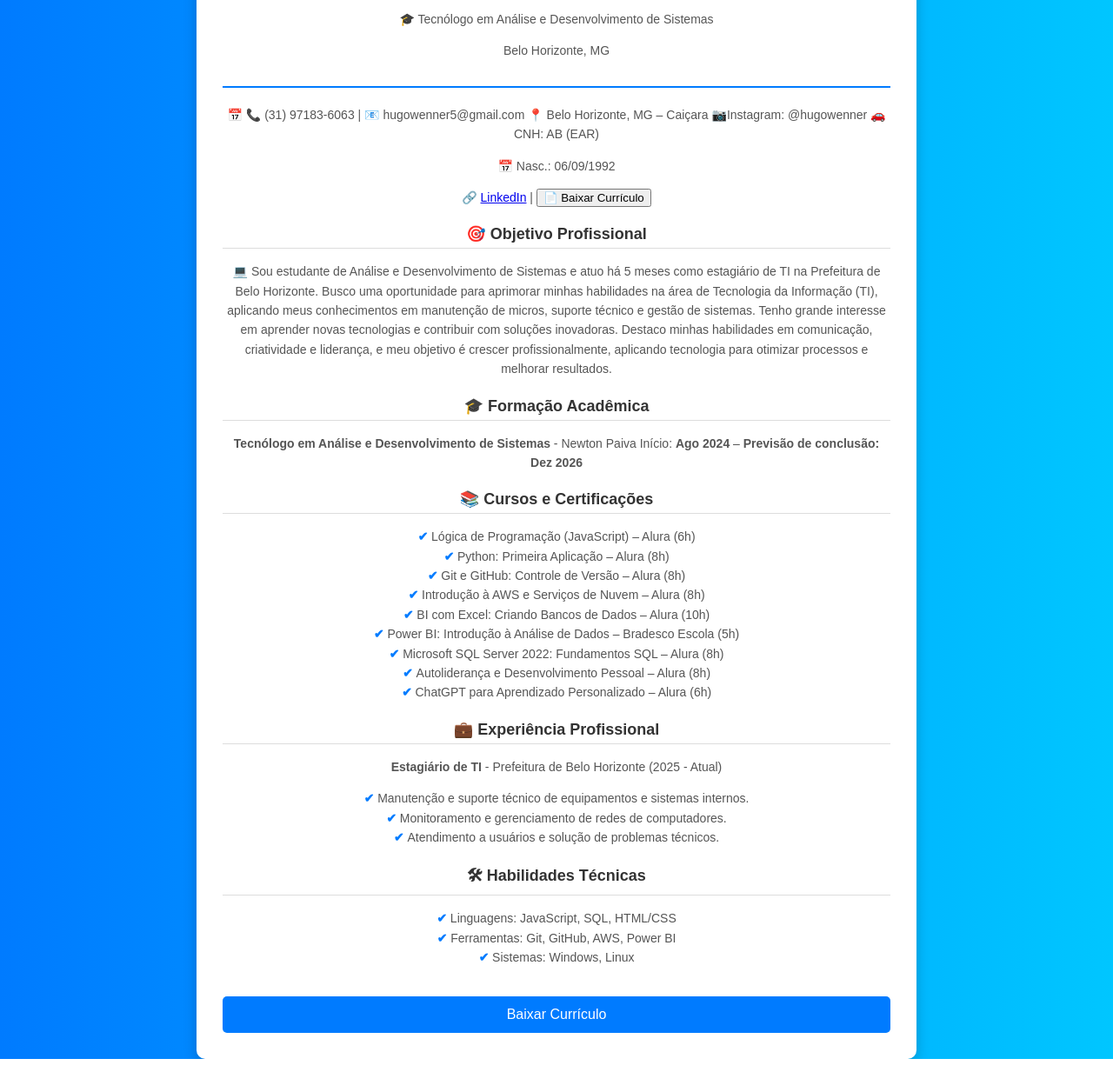
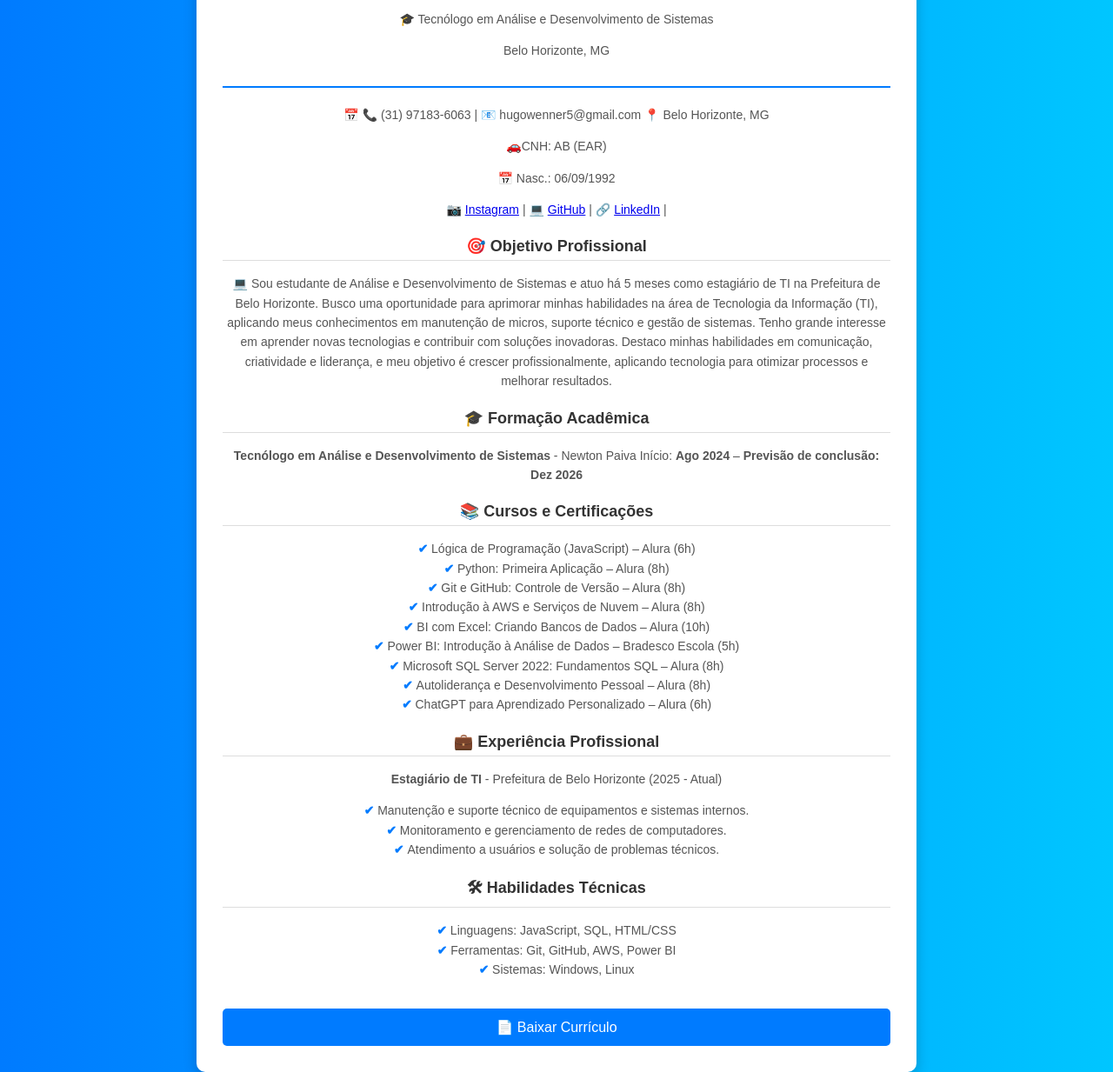
Before and after one commit to hugowenner/meucurriculo, a plain HTML site: page index.html in a window 1280 px wide. Shown: the part 275-1508 px from the top of the page at 87% size. Drawn offline with Linux system fonts and the light colour scheme.

Commit message:
Corrigido Varios bugs

```diff
--- a/index.html
+++ b/index.html
@@ -19,18 +19,19 @@
         </header>
 
         <p><strong>📅</strong> 📞 (31) 97183-6063 | 📧 hugowenner5@gmail.com
-            <strong>📍</strong> Belo Horizonte, MG – Caiçara
-            <strong>📷</strong>Instagram: @hugowenner
-            <strong>🚗</strong>CNH: AB (EAR)</p>
+            <strong>📍</strong> Belo Horizonte, MG
+            <p><strong>🚗</strong>CNH: AB (EAR)</p>
             <p> <strong>📅</strong> Nasc.: 06/09/1992 </p>
 
-            <p><strong>🔗</strong> <a href="https://www.linkedin.com/in/hugo-wenner-358379299/" target="_blank">LinkedIn</a> |
-                <a href="curriculo.pdf" download="HugoWenner_Curriculo.pdf">
-                    <button>📄 Baixar Currículo</button>
-                </a>
 
+            <p><strong>📷</strong> <a href="https://www.instagram.com/hugowenner/" target="_blank">Instagram</a> |
+            </section>
 
-        </section>
+            <strong>💻</strong> <a href="https://github.com/hugowenner" target="_blank">GitHub</a> |
+            </section>
+
+            <strong>🔗</strong> <a href="https://www.linkedin.com/in/hugo-wenner-358379299/" target="_blank">LinkedIn</a> |
+            </section>
 
         <section>
             <h2>🎯 Objetivo Profissional</h2>
@@ -80,9 +81,10 @@
             </ul>
         </section>
 
-        <button onclick="downloadPDF()" class="button">Baixar Currículo</button>
-    </div>
-
+<section>       <a href="curriculo.pdf" download="HugoWenner_Curriculo.pdf">
+    <button class="button">📄 Baixar Currículo</button>
+</a>
+</section>
     <script src="curriculo_script.js"></script>
 </body>
 </html>
```
Also changed, not shown: script.js (+7 -1 lines), 1 other file.
